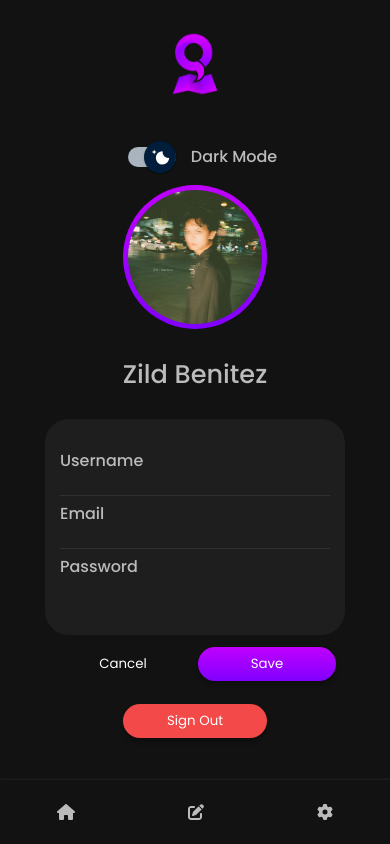
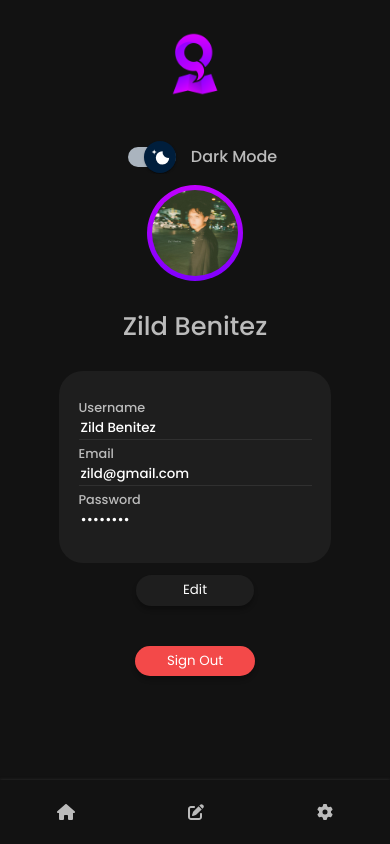
Before and after one commit to NounceChat/Nounce, a React (Vite) app: page /settings in a window 390 px wide. Built offline with nearby package versions, Linux system fonts and the light colour scheme.

Commit message:
responsive pages

```diff
--- a/src/components/ChatHeader/index.tsx
+++ b/src/components/ChatHeader/index.tsx
@@ -9,7 +9,7 @@ function ChatHeader({chatMate}:any) {
     return (
         <div id={styles.chatHeader}>
             <div className={styles.chatInfo}>
-                <img src={Grogu} />
+                <img src={Grogu} title='avatar' />
                 <p>{chatMate}</p>
             <button onClick={() => navigate("/")}>
                 <FontAwesomeIcon icon={faChevronLeft} color="white"/>
--- a/src/components/MessageThread/MessageThread.tsx
+++ b/src/components/MessageThread/MessageThread.tsx
@@ -25,7 +25,7 @@ const MessageThread = ({chat}:any) => {
         </div>
 
         <div className={styles.time}>
-          <p>{lastMessage?.createdAt.toDate().toLocaleTimeString()}</p>
+          <p>{lastMessage?.createdAt.toDate().toLocaleTimeString(navigator.language, {hour: '2-digit', minute:'2-digit'})}</p>
         </div>
     </div>
   )
--- a/src/pages/Compose/Compose.module.scss
+++ b/src/pages/Compose/Compose.module.scss
@@ -76,7 +76,7 @@
                 flex-direction: column;
 
                 width: 9em;
-                height: 6em;
+                height: 4.5em;
 
                 background: #CBCBCB;
                 box-shadow: 0px 4px 4px rgba(0, 0, 0, 0.25);
@@ -101,7 +101,7 @@
                 color: #303030;
 
                 svg{
-                    height: 2em;
+                    height: 1.5em;
                 }
             }
 
@@ -110,7 +110,7 @@
                 background: linear-gradient(180deg, #C000FE 0%, #8000FF 100%);
 
                 svg{
-                    height: 2em;
+                    height: 1.5em;
                 }
             }
         }
--- a/src/pages/Compose/index.tsx
+++ b/src/pages/Compose/index.tsx
@@ -7,12 +7,15 @@ import { faUser, faUserGroup } from '@fortawesome/free-solid-svg-icons';
 
 const maxChar:number = 160
 
-function Compose() {
-    function autoAdjust(){
-        let textInput = document.getElementById('inputText')
+const autoAdjust = () => {
+    // fixed https://bobbyhadz.com/blog/react-useref-object-is-possibly-null
+    let textInput = document.getElementById('inputText') as HTMLInputElement
+    if (textInput != null) {
         textInput.style.height = "auto"
         textInput.style.height = (textInput.scrollHeight)+"px"
     }
+}
+function Compose() {
 
     return (
         <div id={styles.compose}>
@@ -24,7 +27,7 @@ function Compose() {
 
             <div className={styles.mssg_box}>
                     <form>
-                        <textarea type="text"
+                        <textarea
                         id='inputText'
                         placeholder='Message'
                         className={styles.textBox}
--- a/src/pages/Settings/Settings.module.scss
+++ b/src/pages/Settings/Settings.module.scss
@@ -2,7 +2,6 @@
     width: 100%;
     height: 100%;
     display: flex;
-    justify-content: center;
     align-items: center;
     flex-direction: column;
 
@@ -21,25 +20,19 @@
         }
     }
 
-    .settings_avatar{
+    .setting_avatar{
         display: flex;
-        align-items: center;
-        justify-content: center;
-
 
         img{
-            width: 144px;
+            width: 6rem;
             border-radius: 50%;
             background: linear-gradient(180deg, #C000FE 0%, #8000FF 100%);
             padding: 5px;
         }
     }
 
-    .settings_name{
+    .setting_name{
         display: flex;
-        align-items: center;
-        justify-content: center;
-
         h3{
             font-weight: 500;
             font-size: 1.6em;
@@ -48,30 +41,32 @@
 
     .userInfo{
         display: flex;
+        width: 100%;
+
+        form{
+            display: flex;
             align-items: center;
             justify-content: center;
             flex-direction: column;
+            width: 100%;
 
+            .inputFields{
+                display: flex;
+                flex-direction: column;
+                justify-content: center;
+                border-radius: 24px;
                 background-color: #1E1E1E;
-        border-radius: 24px;
-
-        width: 300px;
-        height: 216px;
-
+                padding: 5%;
+                width: 17em;
+                height: 12em;
                 margin-bottom: 3%;
 
-        form{
-            display: flex;
-            // align-items: center;
-            // justify-content: center;
-            flex-direction: column;
-            width: 100%;
-            padding: 5%;
 
                 label{
                     display: flex;
                     align-items:flex-start;
                     font-weight: 500;
+                    font-size: 0.8em;
                 }
 
                 input{
@@ -92,55 +87,65 @@
                         outline: none;
                         border-bottom-color: #8000FF;
                     }
+                    &:disabled{
+                        border-bottom-color: #303030;
                     }
-
-            #UserName{
+                    &:invalid{
+                        border-bottom-color: #ff3b3b;
+                    }
+                }
+                .userName{
 
                 }
-            #Email{
+                .Email{
 
                 }
-            #PassWord{
+                .PassWord{
                     border-bottom: none;
                 }
             }
+
+
+        }
     }
 
-    .settings_buttons{
+    .setting_buttons{
         display: flex;
         flex-direction: row;
         justify-content: space-around;
-        margin-bottom: 6%;
+        margin-bottom: 2.5em;
 
         button{
-
+            display: flex;
             align-items: center;
             justify-content: center;
 
             color: #ffffff;
             font-family: inherit;
             font-weight: 400;
+            cursor: pointer;
 
             border: none;
             box-shadow: 0px 4px 4px rgba(0, 0, 0, 0.25);
             border-radius: 24px;
-            width: 144px;
-            height: 34px;
+            width: 9em;
+            height: 2.3em;
             margin: 0% 1% 0% 1%;
         }
 
-        #edit{
-            display: none;
+        .edit{
             background-color: #1E1E1E;
         }
-        #cancel{
-            display: flex;
+        .cancel{
             background-color: transparent;
             box-shadow: none;
         }
-        #save{
-            display: flex;
+        .save{
             background: linear-gradient(180deg, #C000FE 0%, #8000FF 100%);
+
+            &:disabled{
+                filter: opacity(20%);
+            }
         }
     }
 
@@ -153,12 +158,13 @@
             color: #ffffff;
             font-family: inherit;
             font-weight: 400;
+            cursor: pointer;
 
             border: none;
             box-shadow: 0px 4px 4px rgba(0, 0, 0, 0.25);
             border-radius: 24px;
-            width: 144px;
-            height: 34px;
+            width: 9em;
+            height: 2.3em;
 
             background-color: #f34949;
         }
--- a/src/pages/Settings/index.tsx
+++ b/src/pages/Settings/index.tsx
@@ -1,3 +1,7 @@
+import {useState} from 'react';
+import {useNavigate} from "react-router-dom";
+import {auth} from '../../firebase-config';
+
 import styles from './Settings.module.scss';
 import Header from "../../components/Header/Header";
 import Navbar from "../../components//Navbar/Navbar";
@@ -7,45 +11,151 @@ import zild from "../../assets/img/zild.jpg"
 
 function Settings() {
 
+    const [showEdit, toggleEdit] = useState(false)
+
+    const allowEdit = () => {
+        toggleEdit(!showEdit)
+    }
+
+    const emailInfo = 'zild@gmail.com'
+    const usernameInfo = 'Zild Benitez'
+    const passwordInfo = 'medisina'
+
+    const [userInfo, setUserInfo] = useState({
+        username: usernameInfo,
+        email: emailInfo,
+        password: passwordInfo
+    })
+
+
+    const formValid = ():boolean => {
+        let myForm = document.getElementById('myForm') as HTMLInputElement
+        let userNameInput = document.getElementById('userName') as HTMLInputElement
+        let emailInput = document.getElementById('email') as HTMLInputElement
+        let passInput = document.getElementById('password') as HTMLInputElement
+
+        if (userNameInput != null && emailInput != null && passInput != null ) {
+        let username_data = userNameInput.value
+        let email_data = emailInput.value
+        let password_data = passInput.value
+
+        console.log(`Form: ${myForm.checkValidity()}`)
+
+        if (myForm.checkValidity() == true) {
+                console.log(`Hide button: ${showEdit}`)
+
+                setUserInfo({
+                    username: username_data,
+                    email: email_data,
+                    password: password_data
+                })
+            return true
+            }
+        }
+    return false
+    }
+
+    const revertBack = () => {
+        let userNameInput = document.getElementById('userName') as HTMLInputElement
+        let emailInput = document.getElementById('email') as HTMLInputElement
+        let passInput = document.getElementById('password') as HTMLInputElement
+
+
+        if (userNameInput != null && emailInput != null && passInput != null ) {
+            userNameInput.value = usernameInfo
+            emailInput.value = emailInfo
+            passInput.value = passwordInfo
+        }
+    }
+
+    const navigate = useNavigate();
+    const logout  = () => {
+        if (window.confirm("Are you sure you want to logout?")) {
+            auth.signOut();
+            navigate("/login");
+        }
+    }
+
     return (
         <div id={styles.settings}>
             <Header />
 
             <div className={styles.switch_container}>
                 <MaterialUISwitch sx={{ m: 1 }} size="medium" defaultChecked />
+                {/* <Switch color='primary'/> */}
                 <p>Dark Mode</p>
             </div>
 
-            <div className={styles.settings_avatar}>
+            <div className={styles.setting_avatar}>
                 <img src={zild} alt="" />
             </div>
 
-            <div className={styles.settings_name}>
-                <h3>Zild Benitez</h3>
+            <div className={styles.setting_name}>
+                <h3>{userInfo.username}</h3>
             </div>
 
             <div className={styles.userInfo}>
-                <form>
-                    <label htmlFor="username">Username</label>
-                    <input type="text" title="username" id={styles.userName} />
+                <form onSubmit={(e) => {e.preventDefault()}} id='myForm'>
+                    <div className={styles.inputFields}>
+                        <label htmlFor="username">Username</label>
+                        <input type="text"
+                        title="username"
+                        className={styles.userName}
+                        id='userName'
+                        required
+                        disabled = {!showEdit}
+                        defaultValue={userInfo.username} // user info
+                        />
 
-                    <label htmlFor="email">Email</label>
-                    <input type="email" title="email" id={styles.Email} />
+                        {/* https://stackoverflow.com/questions/41736213/why-cant-i-change-my-input-value-in-react-even-with-the-onchange-listener */}
 
-                    <label htmlFor="password">Password</label>
-                    <input type="password" title="password" id={styles.PassWord} />
+                        <label htmlFor="email">Email</label>
+                        <input type="email"
+                        title="email"
+                        className={styles.Email}
+                        id='email'
+                        required
+                        disabled = {!showEdit}
+                        defaultValue={userInfo.email} // user info
+                        />
 
+                        <label htmlFor="password">Password</label>
+                        <input type="password"
+                        title="password"
+                        className={styles.PassWord}
+                        id='password'
+                        required
+                        disabled = {!showEdit}
+                        defaultValue={userInfo.password} // user info
+                        />
+
+                    </div>
+
+                    <div className={styles.setting_buttons}>
+                        {!showEdit && <button className={styles.edit} onClick={allowEdit}>Edit</button>}
+                        {showEdit &&
+                        <>
+                            <button className={styles.cancel}
+                            onClick={()=> {allowEdit(), revertBack()}}
+                            >Cancel</button>
+
+                            <button className={styles.save}
+                            id='saveBtn'
+                            onClick={ () => {
+                                if(formValid() == true) {allowEdit()}
+                                //insert function for updating user info (back end)
+                            }}
+                            >Save</button>
+                        </>
+                        }
+
+                    </div>
                 </form>
             </div>
 
-            <div className={styles.settings_buttons}>
-                <button id={styles.edit}>Edit</button>
-                <button id={styles.cancel}>Cancel</button>
-                <button id={styles.save}>Save</button>
-            </div>
 
             <div className={styles.signOut}>
-                <button>Sign Out</button>
+                <button onClick={logout}>Sign Out</button>
             </div>
 
             <Navbar />
```
Lines whose indentation alone changed are shown as unchanged.
